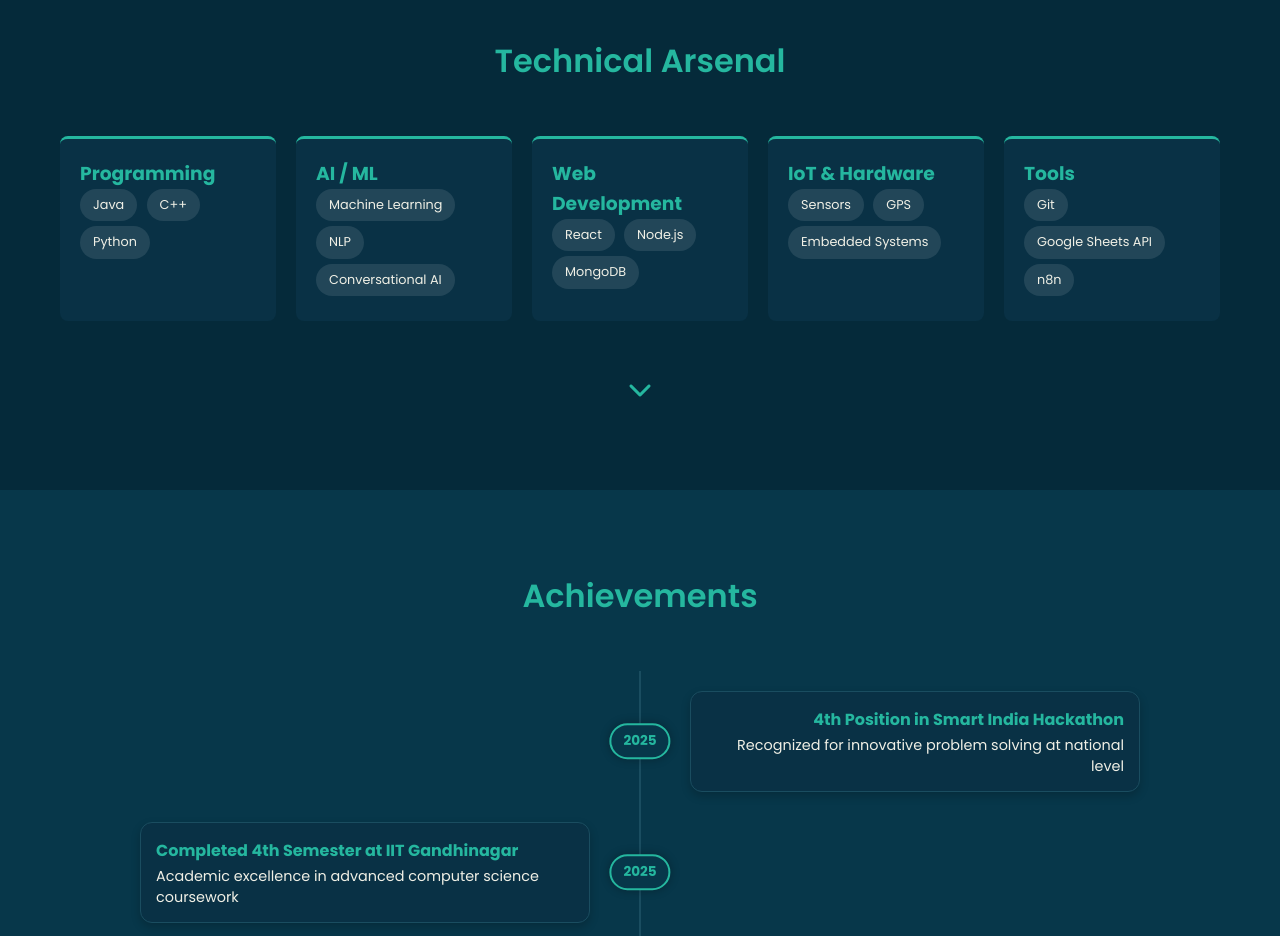
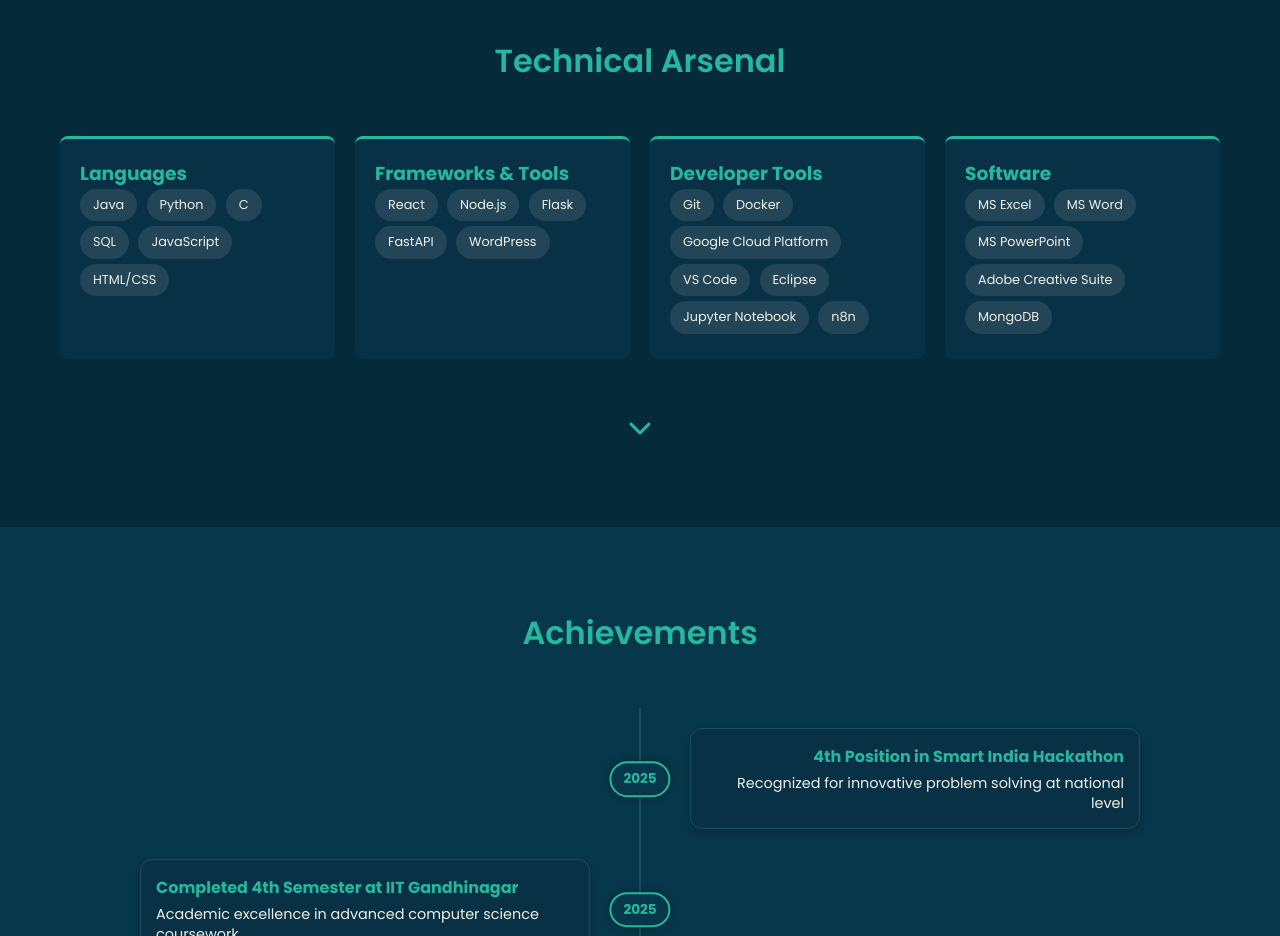
Before and after one commit to kinjlyy/Portfolio_new, a plain HTML site: page index.html in a window 1280 px wide. Shown: the part 3560-4496 px from the top of the page. Drawn offline with Linux system fonts and the light colour scheme.

Commit message:
added skills

```diff
--- a/assets/certs/kinset.csv
+++ b/assets/certs/kinset.csv
@@ -5,6 +5,10 @@
 good morning,Good morning! How can I assist you today?
 good evening,Good evening! Ask me anything about Kinjal.
 good afternoon,Good afternoon! How may I help you?
+ok,Ok! How can I assist you today?
+what,What can I help you with?
+can i talk with kinjal, you can't but I can answer your questions about Kinjal.
+how do you know kinjal, I am her assistant.
 who are you,I am a chatbot assistant built for Kinjal Gupta's portfolio website.
 what can you do,"I can answer questions about Kinjal's education, projects, skills, and achievements."
 thank you,You're welcome!
@@ -94,3 +98,4 @@
 patent,Patent filed for Smart Security Ring for personal safety.
 innovation,Worked on an innovative IoT safety solution.
 recognition,Recognized through hackathons and certifications.
+who is kinjal,She is a B.Tech Computer Science student and AI enthusiast.
--- a/index.html
+++ b/index.html
@@ -250,43 +250,46 @@
             </div>
             <div class="skills-grid">
                 <div class="skill-category">
-                    <h3>Programming</h3>
+                    <h3>Languages</h3>
                     <div class="tags">
                         <span>Java</span>
-                        <span>C++</span>
                         <span>Python</span>
+                        <span>C</span>
+                        <span>SQL</span>
+                        <span>JavaScript</span>
+                        <span>HTML/CSS</span>
                     </div>
                 </div>
                 <div class="skill-category">
-                    <h3>AI / ML</h3>
+                    <h3>Frameworks & Tools</h3>
                     <div class="tags">
-                        <span>Machine Learning</span>
-                        <span>NLP</span>
-                        <span>Conversational AI</span>
+                        <span>React</span>
+                        <span>Node.js</span>
+                        <span>Flask</span>
+                        <span>FastAPI</span>
+                        <span>WordPress</span>
                     </div>
                 </div>
                 <div class="skill-category">
-                    <h3>Web Development</h3>
+                    <h3>Developer Tools</h3>
                     <div class="tags">
-                        <span>React</span>
-                        <span>Node.js</span>
-                        <span>MongoDB</span>
+                        <span>Git</span>
+                        <span>Docker</span>
+                        <span>Google Cloud Platform</span>
+                        <span>VS Code</span>
+                        <span>Eclipse</span>
+                        <span>Jupyter Notebook</span>
+                        <span>n8n</span>
                     </div>
                 </div>
                 <div class="skill-category">
-                    <h3>IoT & Hardware</h3>
+                    <h3>Software</h3>
                     <div class="tags">
-                        <span>Sensors</span>
-                        <span>GPS</span>
-                        <span>Embedded Systems</span>
-                    </div>
-                </div>
-                <div class="skill-category">
-                    <h3>Tools</h3>
-                    <div class="tags">
-                        <span>Git</span>
-                        <span>Google Sheets API</span>
-                        <span>n8n</span>
+                        <span>MS Excel</span>
+                        <span>MS Word</span>
+                        <span>MS PowerPoint</span>
+                        <span>Adobe Creative Suite</span>
+                        <span>MongoDB</span>
                     </div>
                 </div>
             </div>
```
